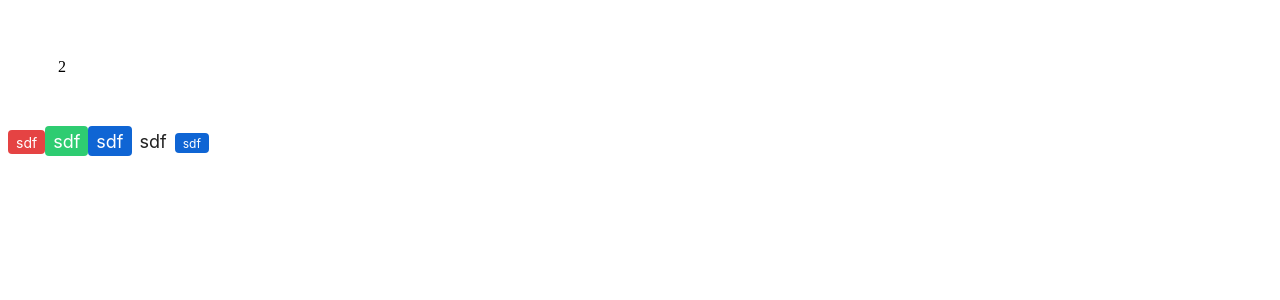
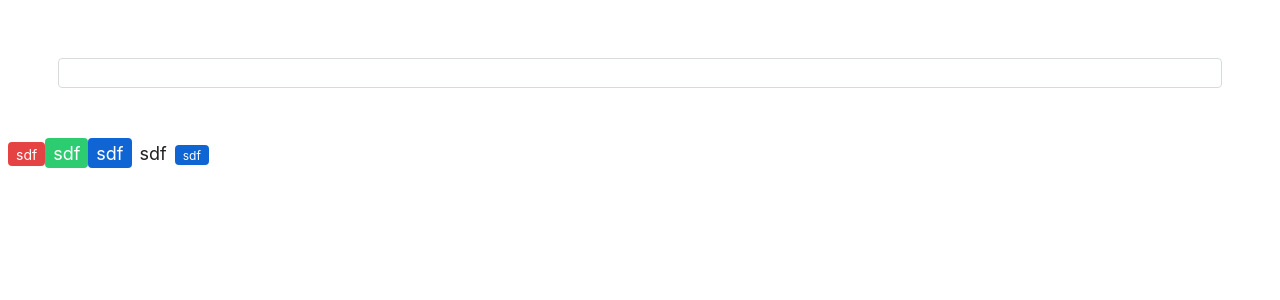
Before and after one commit to kozhubluk/super_date_picker, a React (Create React App) app: page / in a window 1280 px wide. Shown: the top 300 px of the page. Built offline with nearby package versions, Linux system fonts and the light colour scheme.

Commit message:
interactive calendar

```diff
--- a/package.json
+++ b/package.json
@@ -15,6 +15,7 @@
     "@types/react": "^18.2.14",
     "@types/react-dom": "^18.2.7",
     "lucide-react": "^0.544.0",
+    "moment": "^2.30.1",
     "react": "^18.3.0",
     "react-datepicker": "^8.7.0",
     "react-dom": "^18.3.0",
--- a/src/App.tsx
+++ b/src/App.tsx
@@ -2,12 +2,14 @@ import 'react-datepicker/dist/react-datepicker.css' // можно убрать,
 import { DatePicker } from './shared/ui/components/date_picker'
 import CustomButton from './shared/ui/components/button/Button'
 import { ArrowBigDown } from 'lucide-react'
+import { useState } from 'react'
 
 const App: React.FC = () => {
+  const [selectedDate, setSelectedDate] = useState<Date | null>(null)
   return (
     <>
       <div style={{ padding: 50 }}>
-        <DatePicker />
+        <DatePicker showTimeSelect selected={selectedDate} onChange={(date: Date | null) => setSelectedDate(date)} />
       </div>
 
       <CustomButton color="red">sdf</CustomButton>
--- a/src/shared/ui/components/button/Button.tsx
+++ b/src/shared/ui/components/button/Button.tsx
@@ -7,10 +7,11 @@ import { buttonStyles as styles } from './button.styles'
 export interface CustomButtonProps extends React.ButtonHTMLAttributes<HTMLButtonElement> {
   color?: 'green' | 'red' | 'transparent' | 'primary'
   size?: 's' | 'm' | 'l'
+  outline?: boolean
 }
 
 const Button = React.forwardRef<HTMLButtonElement, CustomButtonProps>(
-  ({ size = 'm', color = 'primary', children, ...rest }, ref) => {
+  ({ size = 'm', color = 'primary', outline = false, children, ...rest }, ref) => {
     const buttonCss = css([styles.base], styles.size[size], styles.color[color])
 
     return (
--- a/src/shared/ui/components/date_picker/Datepicker.tsx
+++ b/src/shared/ui/components/date_picker/Datepicker.tsx
@@ -1,122 +1,22 @@
 /** @jsxImportSource @emotion/react */
 
 import { css } from '@emotion/react'
-import ReactDatePicker from 'react-datepicker'
+import ReactDatePicker, { DatePickerProps as ReactDatePickerProps } from 'react-datepicker'
 import 'react-datepicker/dist/react-datepicker.css'
-import { theme } from '../../theme'
 import { TooltipPopover } from '../popover'
 import { Select } from '../form'
 import Button from '../button/Button'
 import { ChevronLeft, ChevronRight } from 'lucide-react'
+import { customDatePickerStyles as styles } from './datepicker.styles'
+import { useCallback } from 'react'
+import { Input } from '../form/input/Input'
+import moment from 'moment'
 
-const customDatePickerStyles = css({
-  '.react-datepicker': {
-    padding: theme.spacing(1),
-    display: 'flex',
-    alignItems: 'stretch',
-    border: 0,
-    fontFamily: theme.typography.fontFamily,
-    '*': {
-      transition: '0.2s',
-    },
-  },
-  '.react-datepicker__day': {
-    fontSize: theme.typography.size.small,
-    color: theme.colors.text.main,
-    fontWeight: theme.typography.weight.regular,
-    '&:hover': {
-      backgroundColor: theme.colors.background.primary,
-      color: theme.colors.primary,
-      textDecoration: 'underline',
-      transform: 'scale(1.1)',
-    },
-  },
-  '.react-datepicker__day--outside-month': {
-    color: theme.colors.text.muted,
-  },
+export type DatePickerProps = Omit<ReactDatePickerProps, 'renderCustomHeader' | 'showTimeCaption'>
 
-  '.react-datepicker__day--keyboard-selected': {
-    backgroundColor: theme.colors.primary,
-    color: theme.colors.text.inverted,
-    '&:hover': {
-      backgroundColor: theme.colors.primary,
-      color: theme.colors.text.inverted,
-      textDecoration: 'none',
-      transform: 'scale(1.1)',
-    },
-  },
-
-  '.react-datepicker__day-name': {
-    fontFamily: theme.typography.fontFamily,
-    color: theme.colors.text.muted,
-    fontSize: theme.typography.size.small,
-    fontWeight: theme.typography.weight.regular,
-  },
-
-  '.react-datepicker__month': {
-    margin: '0',
-    paddingTop: theme.spacing(1),
-  },
-
-  '.react-datepicker__header': {
-    boxSizing: 'border-box',
-    backgroundColor: theme.colors.background.light,
-    borderBottom: 0,
-    width: '100%',
-    padding: theme.spacing(1),
-    display: 'flex',
-    gap: theme.spacing(1),
-
-    '*': {
-      flexGrow: 1,
-    },
-    button: {
-      flexGrow: 0,
-    },
-  },
-
-  // Timeselect
-
-  '.react-datepicker__time-container ': {
-    border: 0,
-  },
-
-  '.react-datepicker__time': {
-    display: 'flex',
-    height: '100%',
-  },
-
-  '.react-datepicker__time-box': {
-    backgroundColor: theme.colors.background.blue,
-    borderRadius: theme.borders.radius,
-    display: 'flex',
-    flexDirection: 'column',
-  },
-
-  '.react-datepicker__time-list': {
-    flexGrow: 1,
-    scrollbarColor: theme.colors.grey + ' transparent',
-    scrollbarWidth: 'thin',
-  },
-
-  '.react-datepicker__time-list-item ': {
-    padding: theme.spacing(2) + ' !important',
-    height: 'auto !important',
-    margin: 0,
-    fontFamily: theme.typography.fontFamily,
-    fontSize: theme.typography.size.small,
-    fontWeight: theme.typography.weight.regular,
-    color: theme.colors.text.main,
-
-    '&:hover': {
-      backgroundColor: theme.colors.background.blue + ' !important',
-      textDecoration: 'underline',
-    },
-  },
-})
-
-export const DatePicker = () => {
-  const renderCustomHeader = ({
+export const DatePicker = ({ inline = false, selected, dateFormat, ...rest }: ReactDatePickerProps) => {
+  const renderCustomHeader = useCallback(
+    ({
       date,
       changeYear,
       changeMonth,
@@ -167,12 +67,42 @@ export const DatePicker = () => {
           </Button>
         </>
       )
+    },
+    [],
+  )
+
+  const CustomInputButton = (
+    <Input
+      readOnly
+      value={selected ? moment(selected).format(Array.isArray(dateFormat) ? dateFormat[0] : dateFormat) : ''}
+      style={{ border: 'none', cursor: 'pointer' }}
+    />
+  )
+
+  if (inline) {
+    return (
+      <div css={css(styles)}>
+        <ReactDatePicker
+          selected={selected}
+          showTimeCaption={false}
+          renderCustomHeader={renderCustomHeader}
+          inline
+          {...rest}
+        />
+      </div>
+    )
   }
 
   return (
-    <TooltipPopover button={<div>2</div>}>
-      <div css={css(customDatePickerStyles)}>
-        <ReactDatePicker renderCustomHeader={renderCustomHeader} showTimeSelect showTimeCaption={false} inline />
+    <TooltipPopover button={CustomInputButton}>
+      <div css={css(styles)}>
+        <ReactDatePicker
+          selected={selected}
+          showTimeCaption={false}
+          renderCustomHeader={renderCustomHeader}
+          inline
+          {...rest}
+        />
       </div>
     </TooltipPopover>
   )
--- /dev/null
+++ b/src/shared/ui/components/date_picker/datepicker.styles.ts
@@ -0,0 +1,121 @@
+import { css } from '@emotion/react'
+import { theme } from '../../theme'
+
+export const customDatePickerStyles = css({
+  '.react-datepicker': {
+    padding: theme.spacing(1),
+    display: 'flex',
+    alignItems: 'stretch',
+    border: 0,
+    fontFamily: theme.typography.fontFamily,
+    '*': {
+      transition: '0.2s',
+    },
+  },
+  '.react-datepicker__day, .react-datepicker__day--keyboard-selected': {
+    backgroundColor: theme.colors.background.light,
+    fontSize: theme.typography.size.small,
+    color: theme.colors.text.main,
+    fontWeight: theme.typography.weight.regular,
+    '&:hover': {
+      backgroundColor: theme.colors.background.primary,
+      color: theme.colors.primary,
+      textDecoration: 'underline',
+      transform: 'scale(1.1)',
+    },
+  },
+  '.react-datepicker__day--outside-month': {
+    color: theme.colors.text.muted,
+  },
+
+  '.react-datepicker__day--selected': {
+    backgroundColor: theme.colors.primary,
+    color: theme.colors.text.inverted,
+    '&:hover': {
+      backgroundColor: theme.colors.primary,
+      color: theme.colors.text.inverted,
+      textDecoration: 'none',
+      transform: 'scale(1.1)',
+    },
+  },
+
+  '.react-datepicker__day-name': {
+    fontFamily: theme.typography.fontFamily,
+    color: theme.colors.text.muted,
+    fontSize: theme.typography.size.small,
+    fontWeight: theme.typography.weight.regular,
+  },
+
+  '.react-datepicker__month': {
+    margin: '0',
+    paddingTop: theme.spacing(1),
+  },
+
+  '.react-datepicker__header': {
+    boxSizing: 'border-box',
+    backgroundColor: theme.colors.background.light,
+    borderBottom: 0,
+    width: '100%',
+    padding: theme.spacing(1),
+    display: 'flex',
+    gap: theme.spacing(1),
+
+    '*': {
+      flexGrow: 1,
+    },
+    button: {
+      flexGrow: 0,
+    },
+  },
+
+  // Timeselect
+
+  '.react-datepicker__time-container ': {
+    border: 0,
+  },
+
+  '.react-datepicker__time': {
+    display: 'flex',
+    height: '100%',
+  },
+
+  '.react-datepicker__time-box': {
+    padding: theme.spacing(1) + ' !important',
+    backgroundColor: theme.colors.background.blue,
+    borderRadius: theme.borders.radius,
+    display: 'flex',
+    flexDirection: 'column',
+  },
+
+  '.react-datepicker__time-list': {
+    flexGrow: 1,
+    scrollbarColor: theme.colors.grey + ' transparent',
+    scrollbarWidth: 'thin',
+  },
+
+  '.react-datepicker__time-list-item ': {
+    padding: theme.spacing(1.5) + ' !important',
+    height: 'auto !important',
+    margin: 0,
+    fontFamily: theme.typography.fontFamily,
+    fontSize: theme.typography.size.small,
+    fontWeight: theme.typography.weight.regular,
+    color: theme.colors.text.main,
+
+    '&:hover': {
+      backgroundColor: theme.colors.background.blue + ' !important',
+      textDecoration: 'underline',
+    },
+  },
+
+  '.react-datepicker__time-list-item--selected': {
+    backgroundColor: theme.colors.primary + ' !important',
+    borderRadius: theme.borders.radius,
+    fontWeight: theme.typography.weight.medium,
+
+    ':hover': {
+      backgroundColor: theme.colors.primary + ' !important',
+      textDecoration: 'underline',
+    },
+  },
+})
--- a/src/shared/ui/components/form/form_controll.styles.ts
+++ b/src/shared/ui/components/form/form_controll.styles.ts
@@ -71,6 +71,11 @@ export const formControlStyles = {
   append: css({
     borderRight: `${theme.borders.width.thin} solid ${theme.colors.secondary}`,
     display: 'flex',
+    alignItems: 'center',
+    justifyContent: 'center',
+    padding: '0 ' + theme.spacing(2),
+    backgroundColor: theme.colors.background.primary,
+    color: theme.colors.primary,
   }),
 
   hasAppend: css({
@@ -90,6 +95,11 @@ export const formControlStyles = {
   prepend: css({
     borderLeft: `${theme.borders.width.thin} solid ${theme.colors.secondary}`,
     display: 'flex',
+    alignItems: 'center',
+    justifyContent: 'center',
+    padding: '0 ' + theme.spacing(2),
+    backgroundColor: theme.colors.background.primary,
+    color: theme.colors.primary,
   }),
 
   // Иконки
--- /dev/null
+++ b/src/shared/ui/components/form/input/Input.tsx
@@ -0,0 +1,37 @@
+import React, { forwardRef } from 'react'
+import { FormControl, FormControlProps } from '../FormControl'
+import { theme } from '../../../theme'
+
+export interface InputProps
+  extends Omit<React.InputHTMLAttributes<HTMLInputElement>, 'children'>,
+    Omit<FormControlProps, 'children'> {
+  icon?: React.ReactNode
+  prepend?: React.ReactNode
+  append?: React.ReactNode
+}
+
+export const Input = forwardRef<HTMLInputElement, InputProps>(
+  ({ isInvalid, isDisabled, compressed, icon, prepend, append, ...rest }, ref) => {
+    return (
+      <FormControl
+        isInvalid={isInvalid}
+        compressed={compressed}
+        isDisabled={isDisabled}
+        icon={icon}
+        prepend={prepend}
+        append={append}
+      >
+        <input
+          ref={ref}
+          disabled={isDisabled}
+          {...rest}
+          style={{
+            paddingInlineStart: '10px',
+          }}
+        />
+      </FormControl>
+    )
+  },
+)
+
+Input.displayName = 'Input'
```
Also changed, not shown: 1 other file (tests, documents, lock files or other folders). Lines whose indentation alone changed are shown as unchanged.
